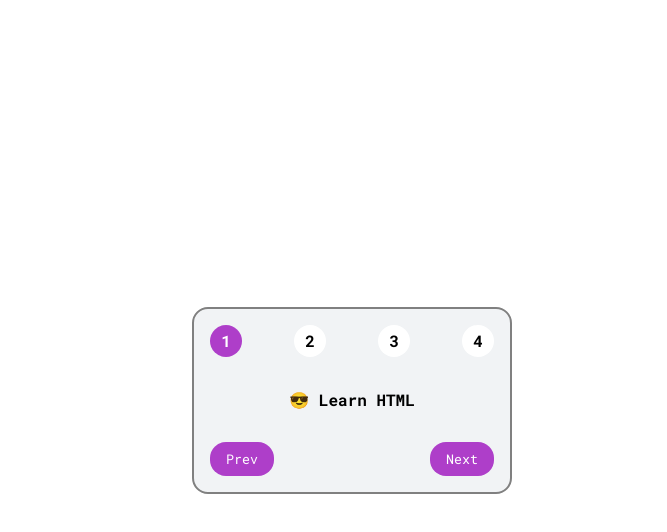
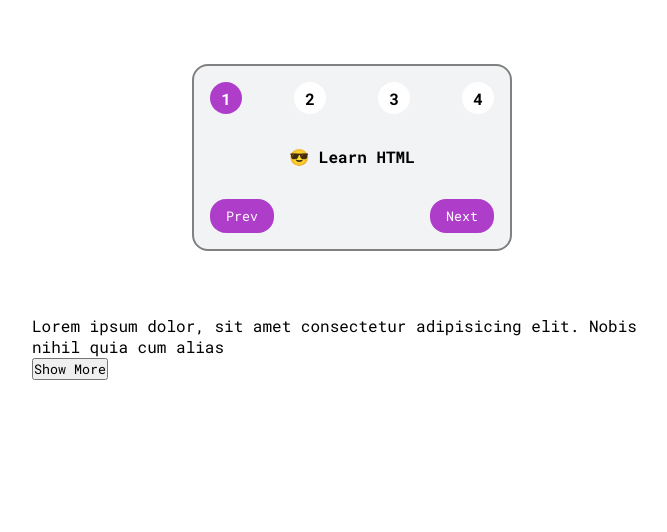
Before and after one commit to arpitjana2103/mini-react-projects, a React (Vite) app: page / in a window 1280 px wide. Shown: the top 532 px of the page, without its empty margins (288-955 px from the left). Built offline with nearby package versions, Linux system fonts and the light colour scheme.

Commit message:
TextExpander Done

```diff
--- a/src/App.jsx
+++ b/src/App.jsx
@@ -1,4 +1,6 @@
 import Card from "./components/Card";
+import TextExpander from "./components/TextExpander";
+
 import "./index.css";
 
 const appStyle = {
@@ -7,13 +9,15 @@ const appStyle = {
     justifyContent: "center",
     flexDirection: "column",
     gap: "4rem",
-    height: "100vh",
+
+    padding: "4rem 0",
 };
 
 function App() {
     return (
         <div style={appStyle}>
             <Card />
+            <TextExpander />
         </div>
     );
 }
--- a/src/components/TextExpander.jsx
+++ b/src/components/TextExpander.jsx
@@ -0,0 +1,37 @@
+import { useState } from "react";
+
+const textStyle = {
+    maxWidth: "40rem",
+};
+
+const rawText = `Lorem ipsum dolor, sit amet consectetur adipisicing elit. Nobis
+                nihil quia cum alias harum voluptatem aliquam odio eum rerum
+                dolor maxime, laborum dolorum iure magni quos, aut consequatur
+                doloribus sunt.Lorem ipsum dolor, sit amet consectetur
+                adipisicing elit. Nobis nihil quia cum alias harum voluptatem
+                aliquam odio eum rerum dolor maxime, laborum dolorum iure magni
+                quos, aut consequatur doloribus sunt.Lorem ipsum dolor, sit amet
+                consectetur adipisicing elit. Nobis nihil quia cum alias harum
+                voluptatem aliquam odio eum rerum dolor maxime.`;
+
+function TextExpander() {
+    const [show, setShow] = useState(false);
+
+    // Derived State
+    const text = show ? rawText : rawText.slice(0, 100);
+
+    function handleClick() {
+        setShow((show) => !show);
+    }
+
+    return (
+        <div style={textStyle}>
+            <p>{text}</p>
+            <button onClick={handleClick}>
+                {show ? "Show Less" : "Show More"}
+            </button>
+        </div>
+    );
+}
+
+export default TextExpander;
```
